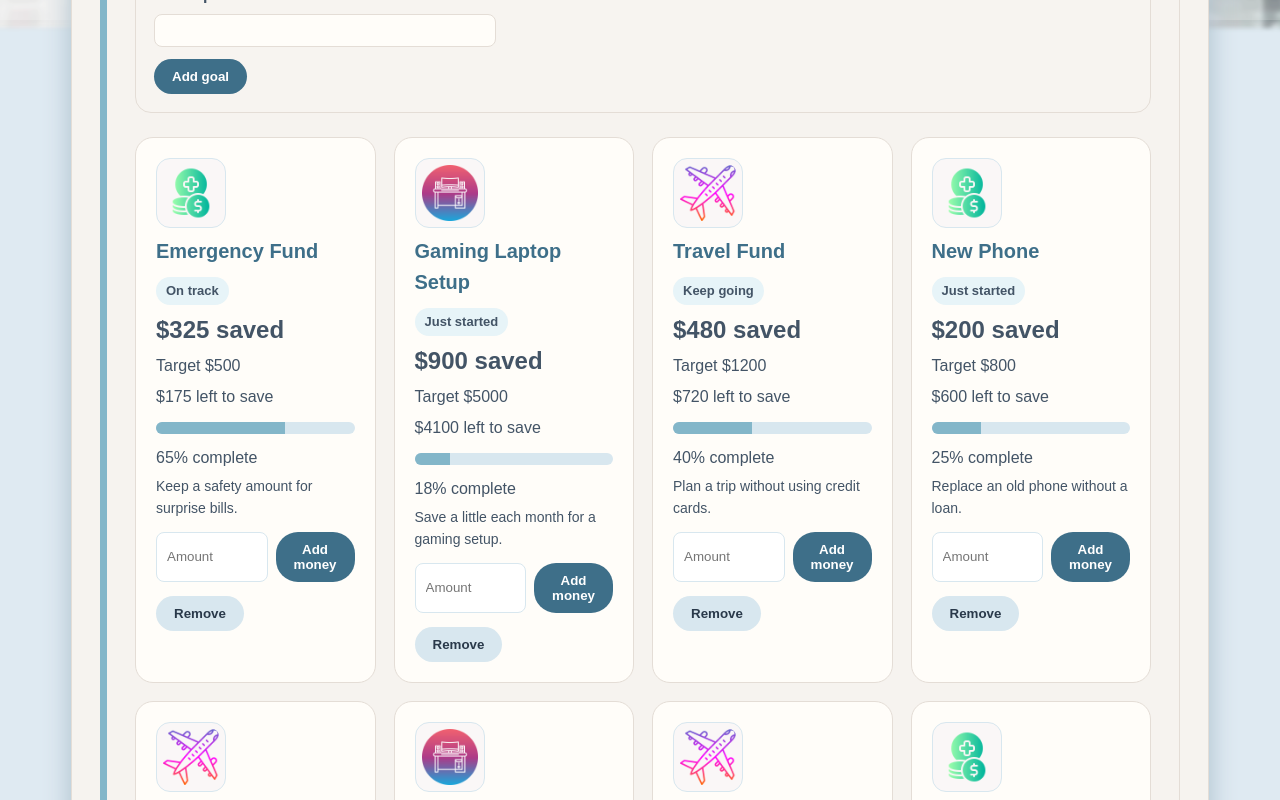
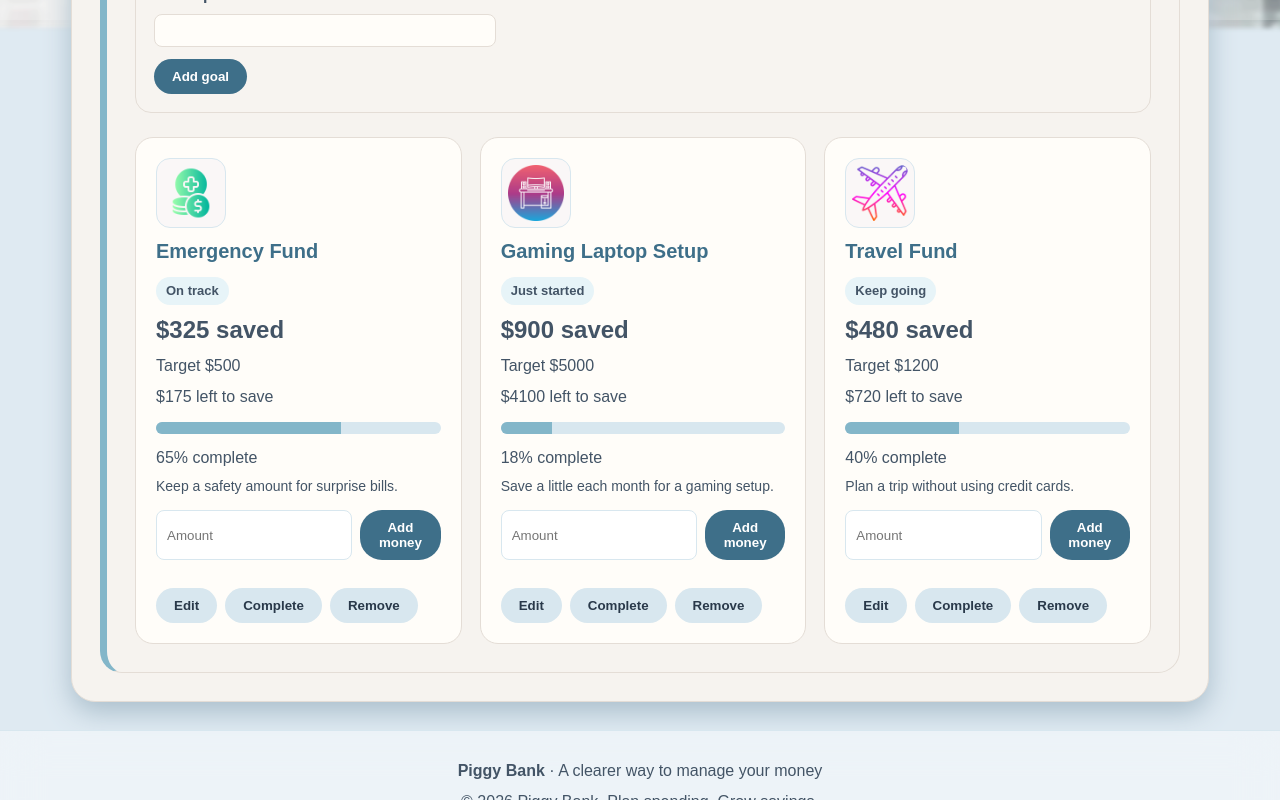
Before and after one commit to jasminekaurjogar/Full-Stack-Project, a React (Vite) app: page /goals in a window 1280 px wide. Shown: the part 780-1580 px from the top of the page. Built offline with nearby package versions, Linux system fonts and the light colour scheme.

Commit message:
Add edit and complete for savings goals

```diff
--- a/src/components/SavingsGoals/SavingsGoals.css
+++ b/src/components/SavingsGoals/SavingsGoals.css
@@ -148,3 +148,29 @@
   border: 1px solid #d8e7ef;
   border-radius: 8px;
 }
+
+.savings-edit input {
+  display: block;
+  width: 100%;
+  margin: 6px 0;
+  padding: 8px 10px;
+  border: 1px solid #e4ddd6;
+  border-radius: 8px;
+  font-weight: bold;
+
+}
+
+.savings-card-actions {
+  display: flex;
+  flex-wrap: wrap;
+  gap: 8px;
+  margin-top: 14px;
+}
+
+.savings-complete-button {
+  font-weight: normal;
+}
+
+.savings-complete-button-done {
+  font-weight: bold;
+}
--- a/src/components/SavingsGoals/SavingsGoals.tsx
+++ b/src/components/SavingsGoals/SavingsGoals.tsx
@@ -12,12 +12,17 @@ export function SavingsGoals({
   savedThisMonth,
   setSavedThisMonth,
 }: SavingsGoalsProps) {
-  const [goals, setGoals] = useState(savingsGoalTestData);
+  // I.2 keeps 10 goals in the test file. The page starts with the first 3.
+  const [goals, setGoals] = useState(savingsGoalTestData.slice(0, 3));
   const [goalName, setGoalName] = useState("");
   const [goalTarget, setGoalTarget] = useState("");
   const [goalNote, setGoalNote] = useState("");
   const [addAmounts, setAddAmounts] = useState<Record<number, string>>({});
   const [formError, setFormError] = useState("");
+  const [editingId, setEditingId] = useState<number | null>(null);
+  const [editName, setEditName] = useState("");
+  const [editTarget, setEditTarget] = useState("");
+  const [editNote, setEditNote] = useState("");
 
   function addTenDollars() {
     setSavedThisMonth(savedThisMonth + 10);
@@ -84,6 +89,47 @@ export function SavingsGoals({
     setGoals(updatedGoals);
     setSavedThisMonth(savedThisMonth + amount);
     setAddAmounts({ ...addAmounts, [id]: "" });
+  }
+
+  function startEditGoal(goal: SavingsGoal) {
+    setEditingId(goal.id);
+    setEditName(goal.name);
+    setEditTarget(String(goal.target));
+    setEditNote(goal.note);
+  }
+
+  function handleSaveEdit(id: number) {
+    const targetNumber = Number(editTarget);
+
+    if (editName.trim() === "" || Number.isNaN(targetNumber) || targetNumber <= 0) {
+      return;
+    }
+
+    const updatedGoals = goals.map(function (goal) {
+      if (goal.id === id) {
+        return {
+          ...goal,
+          name: editName.trim(),
+          target: targetNumber,
+          note: editNote.trim(),
+        };
+      }
+      return goal;
+    });
+
+    setGoals(updatedGoals);
+    setEditingId(null);
+  }
+
+  function handleCompleteGoal(id: number) {
+    const updatedGoals = goals.map(function (goal) {
+      if (goal.id === id) {
+        return { ...goal, saved: goal.target };
+      }
+      return goal;
+    });
+
+    setGoals(updatedGoals);
   }
 
   let totalSaved = 0;
@@ -186,11 +232,57 @@ export function SavingsGoals({
                   alt={goal.name + " icon"}
                 />
               )}
+              {editingId === goal.id ? (
+                <div className="savings-edit">
+                  <input
+                    type="text"
+                    value={editName}
+                    onChange={function (event) {
+                      setEditName(event.target.value);
+                    }}
+                  />
+                  <input
+                    type="number"
+                    min="1"
+                    value={editTarget}
+                    onChange={function (event) {
+                      setEditTarget(event.target.value);
+                    }}
+                  />
+                  <input
+                    type="text"
+                    value={editNote}
+                    onChange={function (event) {
+                      setEditNote(event.target.value);
+                    }}
+                  />
+                  <button
+                    type="button"
+                    onClick={function () {
+                      handleSaveEdit(goal.id);
+                    }}
+                  >
+                    Save
+                  </button>
+                  <button
+                    type="button"
+                    className="secondary-button"
+                    onClick={function () {
+                      setEditingId(null);
+                    }}
+                  >
+                    Cancel
+                  </button>
+                </div>
+              ) : (
+                <>
                   <h3>{goal.name}</h3>
                   <p className="savings-status">{status}</p>
                   <p className="savings-goals-amount">${goal.saved} saved</p>
                   <p>Target ${goal.target}</p>
                   <p>${left} left to save</p>
+                </>
+              )}
               <div className="progress-bar">
                 <span style={{ width: percent + "%" }}></span>
               </div>
@@ -218,6 +310,29 @@ export function SavingsGoals({
                   Add money
                 </button>
               </div>
+              <div className="savings-card-actions">
+                <button
+                  type="button"
+                  className="secondary-button"
+                  onClick={function () {
+                    startEditGoal(goal);
+                  }}
+                >
+                  Edit
+                </button>
+                <button
+                  type="button"
+                  className={
+                    percent >= 100
+                      ? "secondary-button savings-complete-button savings-complete-button-done"
+                      : "secondary-button savings-complete-button"
+                  }
+                  onClick={function () {
+                    handleCompleteGoal(goal.id);
+                  }}
+                >
+                  Complete
+                </button>
                 <button
                   type="button"
                   className="secondary-button"
@@ -227,6 +342,7 @@ export function SavingsGoals({
                 >
                   Remove
                 </button>
+              </div>
             </li>
           );
         })}
```
Lines whose indentation alone changed are shown as unchanged.
